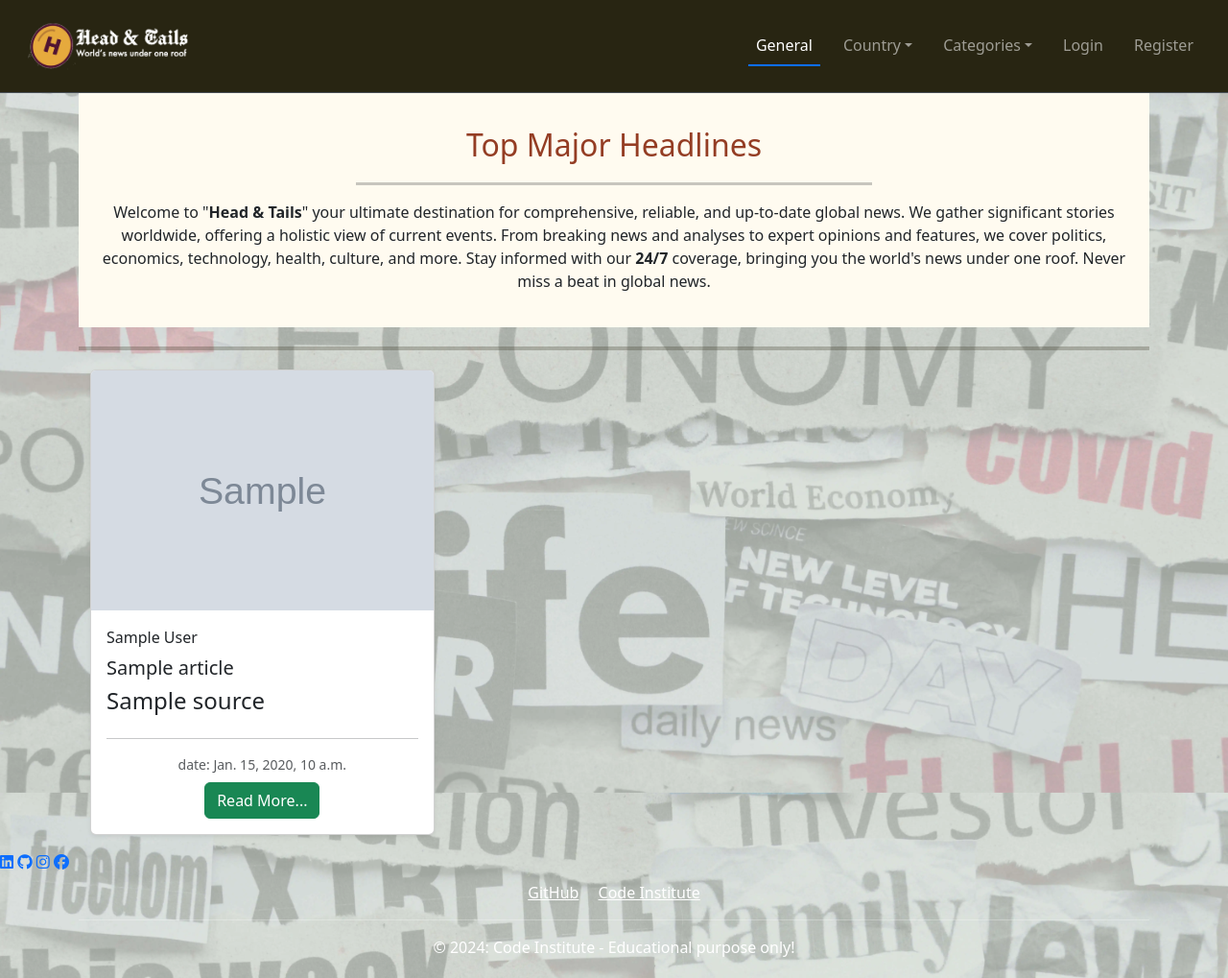
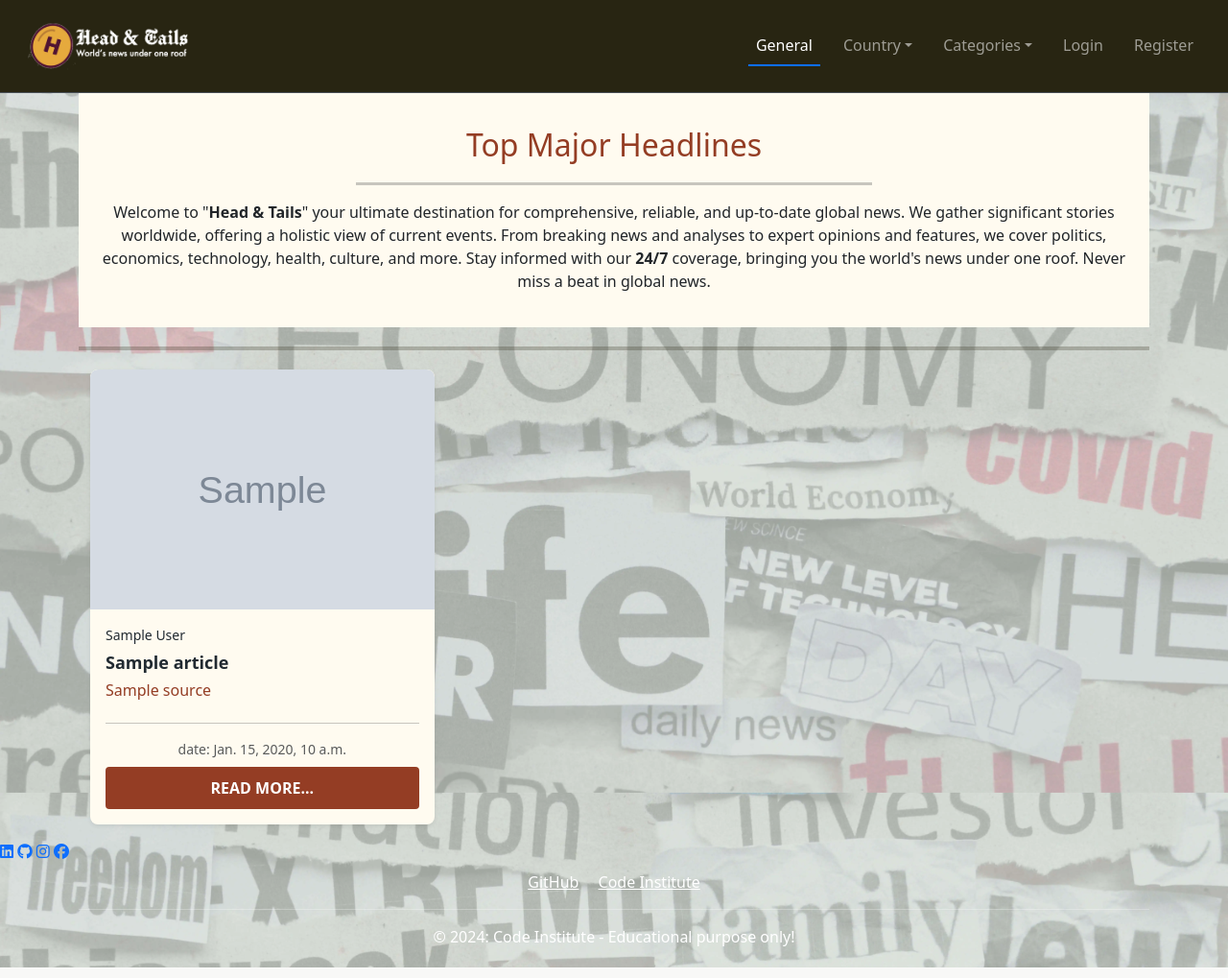
Before and after one commit to Kamal-Kohli/samaachaar, a Django app: page / in a window 1280 px wide. Shown: the whole page at 96% size. Run offline with Django 4.2, Linux system fonts and the light colour scheme; tables that the repository leaves empty hold one stand-in row (values such as "Sample post"); grey boxes marked "Sample" are stand-in pictures; a database or web service that is not in the repository returns one stand-in record (values such as "Sample title"); data that the repository does not hold is empty; some libraries are stand-ins or nearby versions.

Commit message:
added style to cards

```diff
--- a/static/css/base.css
+++ b/static/css/base.css
@@ -102,3 +102,101 @@ nav ul li a {
     border-bottom: 2px solid var(--bs-primary);
     font-weight: 500;
 }
+
+/* Card styling */
+.card {
+    border: none;
+    border-radius: var(--bs-border-radius-lg);
+    overflow: hidden;
+    transition: transform 0.3s ease-in-out;
+    background-color: var(--bs-card-bg-color);
+    box-shadow: var(--bs-card-shadow);
+    display: flex;
+    flex-direction: column;
+}
+
+.card:hover {
+    transform: translateY(-5px);
+}
+
+/* Image styling */
+.card-img-top {
+    border-top-left-radius: var(--bs-border-radius-lg);
+    border-top-right-radius: var(--bs-border-radius-lg);
+    width: 100%;
+    height: 250px;
+    object-fit: cover;
+}
+
+/* Card body */
+.card-body {
+    display: flex;
+    flex-direction: column;
+    flex-grow: 1;
+    padding: 1rem;
+}
+
+/* Article author */
+.card-title.p {
+    font-size: 0.875rem;
+    color: #212a31;
+    margin-bottom: 0.625rem;
+}
+
+/* Article title */
+.card-title.h5 {
+    font-size: 1.125rem;
+    font-weight: bold;
+    margin-bottom: 0.9375rem;
+    color: #212a31;
+}
+
+/* Article source */
+.card-title.h4 {
+    font-size: 1rem;
+    color: var(--bs-custom-bg-color);
+    margin-bottom: 0.625rem;
+}
+
+/* Article description */
+.card-text {
+    font-size: 0.875rem;
+    color: #748d92;
+    margin-bottom: 0.9375rem;
+    flex-grow: 1;
+    overflow: hidden;
+    text-overflow: ellipsis;
+}
+
+.news-article {
+    background: var(--bs-card-bg-color);
+    padding: 1rem;
+    border: 1px solid var(--bs-card-border-color);
+    border-radius: var(--bs-border-radius-sm);
+}
+
+/* Read more button */
+.btn {
+    display: block;
+    width: 100%;
+    text-align: center;
+    background-color: var(--bs-btn-bg-color);
+    color: #fff;
+    padding: 0.625rem;
+    border: none;
+    border-radius: var(--bs-border-radius-sm);
+    text-transform: uppercase;
+    font-weight: bold;
+    margin-top: 0.9375rem;
+    transition: background-color 0.3s ease-in-out;
+}
+
+.btn:hover {
+    background-color: var(--bs-btn-hover-bg-color);
+    color: #fff;
+}
+
+.btn-signup1:hover {
+    background-color: #c62828;
+    color: #fff;
+}
```
